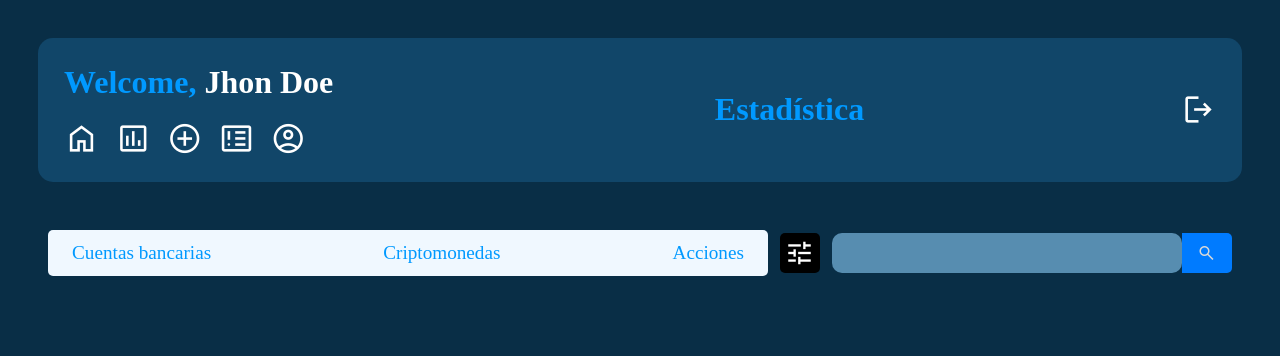
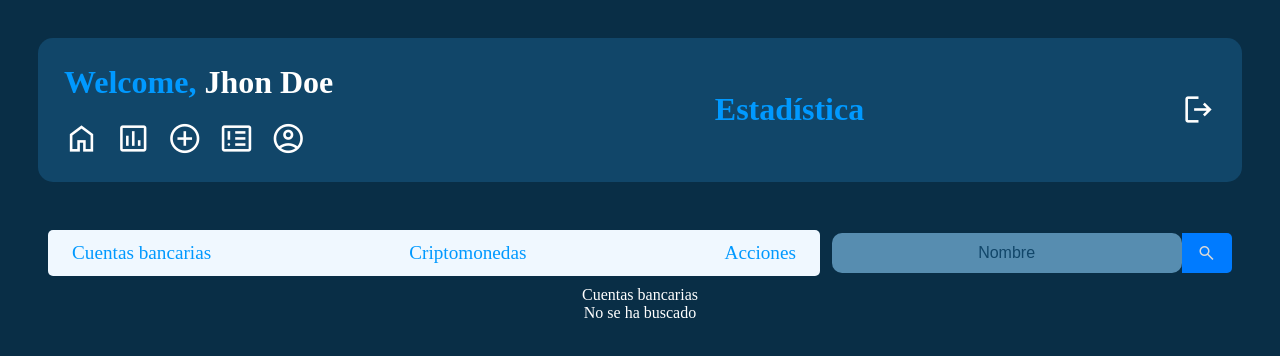
Before and after one commit to drecioa/angular-Finantra-bachata, an Angular app in the folder Finantra/: page /auth in a window 1280 px wide. Shown: the top 356 px of the page. Built offline with nearby package versions, Linux system fonts and the light colour scheme.

Commit message:
Interacción con enlaces en home
Falta conectar con los componentes criptomonedas, cuentas y acciones, e implementar la lógica de filtrado de buscar

```diff
--- a/Finantra/src/components/home/home.component.html
+++ b/Finantra/src/components/home/home.component.html
@@ -1,17 +1,36 @@
 <link rel="stylesheet" href="https://fonts.googleapis.com/css2?family=Material+Symbols+Outlined:opsz,wght,FILL,GRAD@20..48,100..700,0..1,-50..200&display=swap">
-<div class="info disFlex">
+<div class="info disFlex flexColsNoWrap">
     <div class="menu disFlex">
         <div class="tipos_registros disFlex">
-            <a><p>Cuentas bancarias</p></a>
-            <a><p>Criptomonedas</p></a>
-            <a><p>Acciones</p></a>
+            <a href="#" (click)="setTypeInformation('cuentas bancarias')"><p>Cuentas bancarias</p></a>
+            <a href="#" (click)="setTypeInformation('criptomonedas')"><p>Criptomonedas</p></a>
+            <a href="#" (click)="setTypeInformation('acciones')"><p>Acciones</p></a>
         </div>
-        <span class="material-symbols-outlined filter disFlex">tune</span>
         <div class="search_bar">
-            <input type="text" class="search_text">
+            <input type="text" class="search_text" [(ngModel)]="infoName" placeholder="Nombre">
             <button class="search_button">
-                <span class="material-symbols-outlined">search</span>
+                <span class="material-symbols-outlined" (click)="search(infoName)">search</span>
             </button>
         </div>
     </div>
+    <div class="infoType disFlex">
+        <!-- Esto es para comprobar que funciona el cambio a cuentas bancarias, criptos o acciones -->
+        @if (this.typeInformation == 'cuentas bancarias') {
+            <p>Cuentas bancarias</p>
+        } @else {
+            @if (this.typeInformation == 'criptomonedas') {
+                <p>Criptomonedas</p>
+            } @else {
+                <p>Acciones</p>
+            }
+        }
+    </div>
+    <div>
+        <!-- Esto es para comprobar que funciona el buscador -->
+        @if (this.infoName == '') {
+            <p>No se ha buscado</p>
+        } @else {
+            <p>Si se ha buscado</p>
+        }
+    </div>
 </div>
--- a/Finantra/src/components/home/home.component.ts
+++ b/Finantra/src/components/home/home.component.ts
@@ -1,12 +1,24 @@
+import { CommonModule } from '@angular/common';
 import { Component } from '@angular/core';
+import { FormsModule } from '@angular/forms';
 
 @Component({
   selector: 'app-home',
   standalone: true,
-  imports: [],
+  imports: [CommonModule, FormsModule],
   templateUrl: './home.component.html',
   styleUrl: './home.component.css'
 })
 export class HomeComponent {
+  typeInformation:string = 'cuentas bancarias';
+  infoName:string='';
 
+  setTypeInformation(type:string):void {
+    this.typeInformation = type;
+  }
+
+  search(infoName:string):void {
+    //Aquí irá la lógica para buscar una cuenta solo con el nombre de la cuenta
+
+  }
 }
```
